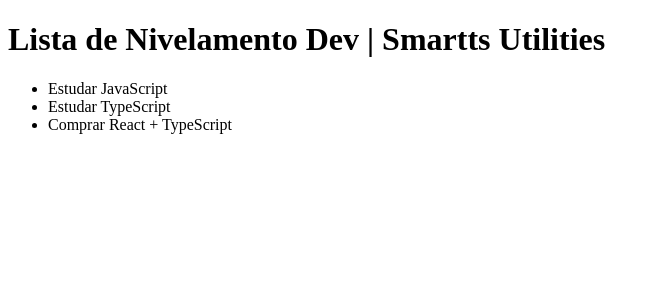
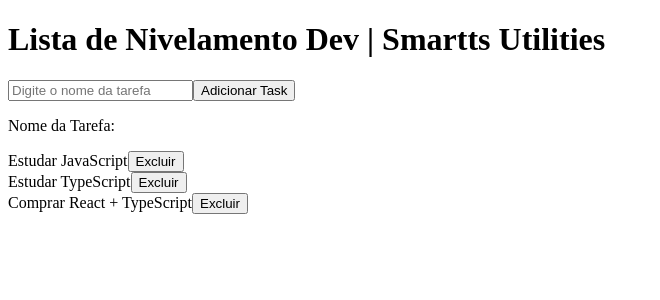
Before and after one commit to romulorosafullstack/2025-react-ts-lista-tarefas, a React (Vite) app: page / in a window 1280 px wide. Shown: the top 300 px of the page, without its empty margins (0-660 px from the left). Built offline with nearby package versions, Linux system fonts and the light colour scheme.

Commit message:
handleRegister + botao + excluir item

```diff
--- a/src/App.tsx
+++ b/src/App.tsx
@@ -1,23 +1,47 @@
 import { useState } from "react"
 
 export default function App() {
+  const [input, setInput] = useState("")
   const [tasks, setTasks] = useState([
     'Estudar JavaScript',
     'Estudar TypeScript',
     'Comprar React + TypeScript',
   ])
 
+  function handleRegister() {
+    if (!input) {
+      alert("O nome da tarefa não pode estar vazio!")
+      return
+    } else {
+      // Adiciono a nova tarefa ao array
+      setTasks([...tasks, input])
+      // Limpo o input
+      setInput("")
+    }
+  }
+
   return (
     <>
       <h1>Lista de Nivelamento Dev | Smartts Utilities</h1>
 
-      <ul>
-        {/* Percorro o array */}
-        {tasks.map((task, index) => (
-          // key é um identificador único para cada item da lista
-          <li key={index}>{task}</li>
-        ))}
-      </ul>
+      <input
+        placeholder="Digite o nome da tarefa"
+        value={input}
+        onChange={(e) => setInput(e.target.value)}
+      />
+      <button onClick={handleRegister}>
+        Adicionar Task
+      </button>
+
+      <p>Nome da Tarefa: {input}</p>
+
+      {tasks.map((task, index) => (
+      <section>
+        {/* key é um identificador único para cada item da lista */}
+        <span key={index}>{task}</span>
+        <button>Excluir</button>
+      </section>
+      ))}
     </>
   )
 }
```
